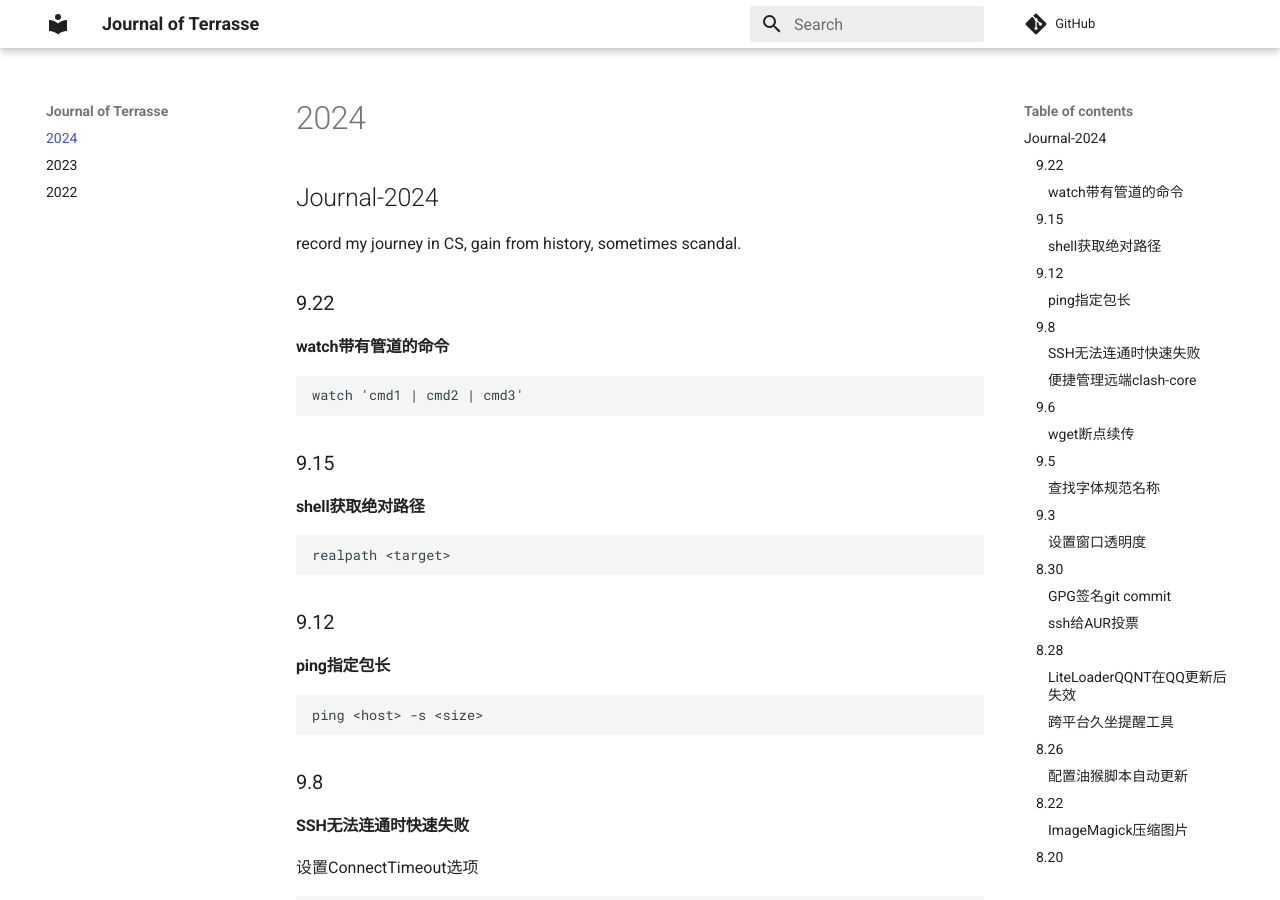
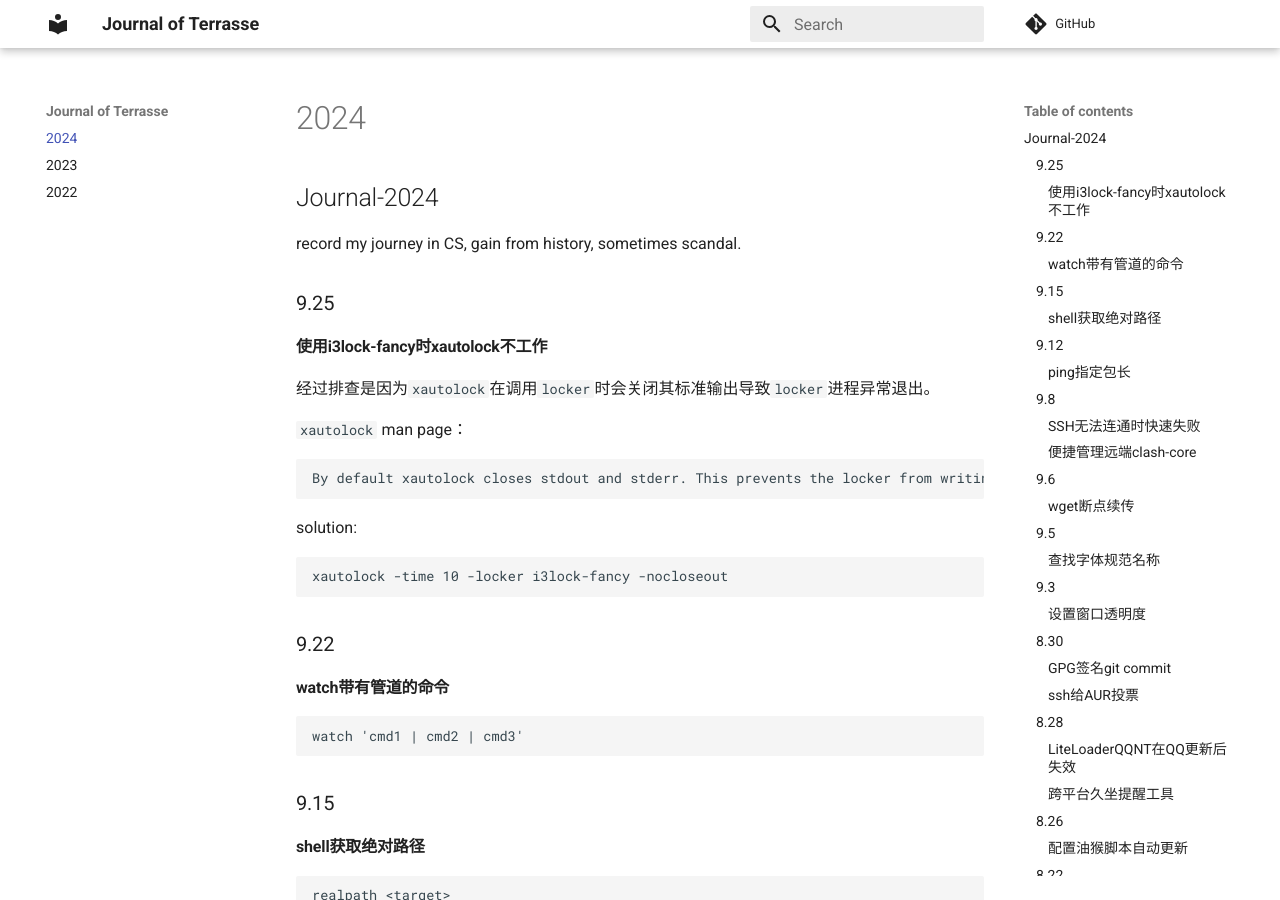
Before and after one commit to Jerry-Terrasse/journal, an MkDocs documentation site: the page built from docs/2024.md, in a window 1280 px wide and 900 px high. Built offline with MkDocs 1.6.1 and Material for MkDocs 9.7.7, drawn with Linux system fonts in a browser that asks for light colours; comment, search, counter and statistics services are not loaded.

Commit message:
update (Wed Sep 25 10:18:05 PM CST 2024)

````diff
--- a/docs/2024.md
+++ b/docs/2024.md
@@ -1,6 +1,24 @@
 ## Journal-2024
 
 record my journey in CS, gain from history, sometimes scandal.
+
+### 9.25
+
+#### 使用i3lock-fancy时xautolock不工作
+
+经过排查是因为`xautolock`在调用`locker`时会关闭其标准输出导致`locker`进程异常退出。
+
+`xautolock` man page：
+
+```plain
+By default xautolock closes stdout and stderr. This prevents the locker from writing error messages to these files in case you manually lock your display.  The -nocloseout, -nocloseerr and -noclose options cause xautolock to not close stdout and/or stderr. On some platforms users of xnlock will need to use -nocloseout, in order to make xnlock's witty sayings show up. These options can also be used for debugging cases in which locker invocation is not successful.
+```
+
+solution:
+
+```shell
+xautolock -time 10 -locker i3lock-fancy -nocloseout
+```
 
 ### 9.22
 
````
